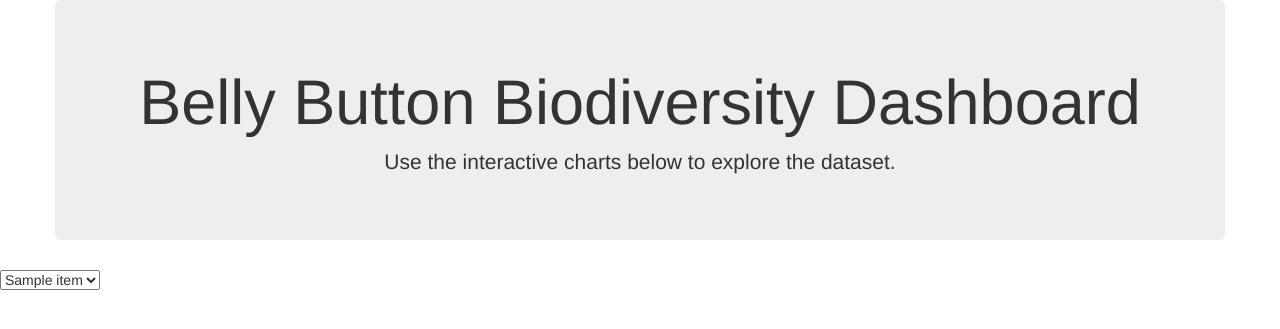
After one commit to ptendolkar1/Biodiversity_unit15_HW_challenge, a Flask app: template templates/index1.html in a window 1280 px wide. The commit adds this page. Shown: the top 329 px of the page. Run offline with Flask 2, Linux system fonts and the light colour scheme; the template is opened without the code that fills it: most values are stand-ins (such as "Sample title", 1, 10 or a date in 2020); parts of the project's set-up code (start-up, migrations or seed data) failed here and were passed over; some libraries are stand-ins or nearby versions.

Commit message:
turn in hw unit15 Biodiversity

```diff
--- a/app.py
+++ b/app1.py
@@ -11,8 +11,6 @@ from flask import (
 # Flask Setup
 #################################################
 app = Flask(__name__)
-
-print("pt1")
 #################################################
 # Data is fetched from csv files to Pandas dataframes
 #################################################
@@ -33,13 +31,7 @@ metadata_df = metadata_df.fillna(0)
 # extract required column as a list
 sample_IDs = metadata_df['SAMPLEID'].tolist()
 
-
-# @app.before_first_request
-# def setup():
-#     # Recreate database each time for demo
-#     db.drop_all()
-#     db.create_all()
-#     print("pt4")
+sample_names = ["BB_" + str(s) for s in sample_IDs]
 
 
 #################################################
@@ -49,7 +41,10 @@ sample_IDs = metadata_df['SAMPLEID'].tolist()
 @app.route("/")
 # Returns the dashboard homepage.
 def home():
-    return "Welcome!"
+    # return "Welcome!"
+    sample_names = ["BB_" + str(s) for s in sample_IDs]
+    print(sample_names)
+    return render_template('index.html', sample_names=sample_names)
 
 @app.route('/names')
 # List of sample names.
@@ -113,9 +108,10 @@ def samplefunction(sample):
     row_df = metadata_df.loc[metadata_df['SAMPLEID'] == sample_id]
     # df with needed columns
     sample_df = row_df[['AGE','BBTYPE','ETHNICITY','GENDER','LOCATION','SAMPLEID']]
-    # 'records' arg creates dict in required format
+    # 'records' arg creates a list of dictionaries (here only 1 dict)
     sample_dict = sample_df.to_dict('records')
-    return(jsonify(sample_dict))
+    # [0] returns dict in { } format, without [0] it returns in [{ }] foramt as its a list.
+    return(jsonify(sample_dict[0]))
 
 @app.route('/wfreq/<sample>')
     # Weekly Washing Frequency as a number.
@@ -129,10 +125,10 @@ def wash_freq(sample):
     sample_id = int(sample[3:])
     # single row df created below
     row_df = metadata_df.loc[metadata_df['SAMPLEID'] == sample_id]
-    print("pt1")
-    # df with needed columns
-    WFREQ = int(row_df.iloc[0]['WFREQ'])
-    print("pt2")
+    print(row_df)
+    # df with needed columns. Rounded because BB_963 has freq 3.5
+    WFREQ = int(round((row_df.iloc[0]['WFREQ'])))
+    #print(WFREQ)
     return(jsonify(WFREQ))
 
 
@@ -165,7 +161,7 @@ def ids_values(sample):
     samples_df = pd.read_csv("./DataSets/belly_button_biodiversity_samples.csv", index_col=None)
     # fill NaNs with 0's
     samples_df = samples_df.fillna(0)
-    # get the 2 required columns; one is passed sample in function arg.
+    # get the 2 required columns; one is passed sample from function arg.
     id_values_df = samples_df[['otu_id', sample]].copy()
     values_descend_df = id_values_df.sort_values(sample, ascending=False)
     values_descend_df[sample] = values_descend_df[sample].astype(int) # convert sample column values to 'int's
@@ -175,5 +171,7 @@ def ids_values(sample):
     values_descend_list.append(values_descend_dict.copy())
     return(jsonify(values_descend_list))
 
+
+
 if __name__ == "__main__":
-    app.run()
+    app.run(debug=True)
--- /dev/null
+++ b/static/plotly1.js
@@ -0,0 +1,52 @@
+function init() {
+  console.log("inside init - plotly1.js")
+
+  document.getElementById("selection").addEventListener("change", function(e) {
+    var sampleID = e.target.value
+    Promise.all([
+      fetch(`/metadata/${sampleID}`).then(x => x.json()), //@app.route('/metadata/<sample>')
+      fetch(`/wfreq/${sampleID}`).then(x => x.json()),    //@app.route('/wfreq/<sample>')
+      fetch(`/samples/${sampleID}`).then(x => x.json())  //@app.route('/samples/<sample>')
+    ]).then(function (a) {  //'a' = array of results of 3 promises above
+        console.log("a[0]=", a[0])
+        console.log("a[1]=", a[1])
+        console.log("a[2]=", a[2])
+        var list = document.getElementById('meta') //prints to webpage due to "meta" html tag
+        list.innerHTML = "",  //clears list of the previous content from webpage before printing below
+        console.log("after innerHTML")
+        for (var x in a[0]) {
+          var listElement = document.createElement('li')
+          listElement.innerText = `${x}: ${a[0][x]}`
+          list.appendChild(listElement)
+          console.log("after appendChild")
+          }
+        // var s1 = "new" ; var s2 = `This is ${s} toy` ; //back-ticks only; not quotes
+        // console.log(s2) produces "This is new toy"
+        // ${} is a way of printing a variable inside a string without using "" and +
+
+        document.getElementById("freq").innerHTML = "Washing Frequency =" + a[1]
+
+        var data = [{
+          values: a[2][0].sample_values.slice(0, 10),
+          labels: a[2][0].otu_id.slice(0, 10),
+          type: "pie"
+          }]
+
+        var layout = {
+          height: 400,
+          width: 400
+          };
+
+        Plotly.plot("pie", data, layout); //overlay data structure built in.
+      })
+    })
+
+  function updatePlotly(newdata) { //Plotly.restyle` updates chart on new selected sample
+    var PIE = document.getElementById("pie");
+    Plotly.restyle(PIE, "values", [newdata]);
+  }
+
+  updatePlotly(data);
+};
+
+init();
--- /dev/null
+++ b/templates/index1.html
@@ -0,0 +1,58 @@
+<!DOCTYPE html>
+<html lang="en">
+<head>
+  <meta charset="UTF-8">
+  <meta name="viewport" content="width=device-width, initial-scale=1.0">
+  <meta http-equiv="X-UA-Compatible" content="ie=edge">
+  <title>Belly_Button_Biodiversity_unit15_visualization_HW</title>
+  <!-- Latest compiled and minified CSS -->
+  <link rel="stylesheet" href="https://maxcdn.bootstrapcdn.com/bootstrap/3.3.7/css/bootstrap.min.css" integrity="sha384-BVYiiSIFeK1dGmJRAkycuHAHRg32OmUcww7on3RYdg4Va+PmSTsz/K68vbdEjh4u" crossorigin="anonymous">
+
+  <!-- Optional theme -->
+  <link rel="stylesheet" href="https://maxcdn.bootstrapcdn.com/bootstrap/3.3.7/css/bootstrap-theme.min.css" integrity="sha384-rHyoN1iRsVXV4nD0JutlnGaslCJuC7uwjduW9SVrLvRYooPp2bWYgmgJQIXwl/Sp" crossorigin="anonymous">
+
+  <!-- Latest compiled and minified JavaScript -->
+  <script src="https://maxcdn.bootstrapcdn.com/bootstrap/3.3.7/js/bootstrap.min.js" integrity="sha384-Tc5IQib027qvyjSMfHjOMaLkfuWVxZxUPnCJA7l2mCWNIpG9mGCD8wGNIcPD7Txa" crossorigin="anonymous"></script>
+
+  <script src="https://cdn.plot.ly/plotly-latest.min.js"></script>
+  <link rel="stylesheet" href="/static/app.css" type="text/css">
+</head>
+
+<body>  <!--Insert background="background image.JPG" but result text needs adjustment-->
+  <div class="container">
+    <div class="jumbotron">
+      <h1 class='head'>Belly Button Biodiversity Dashboard</h1>
+      <p class='head'>Use the interactive charts below to explore the dataset.</p>
+    </div>
+  </div>
+
+  <select name="" id="selection">
+    {% for item in sample_names %}
+      <option value="{{item}}">{{item}}</option>
+    {% endfor %}
+  </select>
+
+    <!--<select id="selDataset" onchange="optionChanged(this.value)"></select>
+    <script>
+      function optionChanged(value) {
+          var para = document.createElement("P"); 	// Create a <p>
+          var t = document.createTextNode("This is a paragraph."); //Create text node
+          para.appendChild( t );			//Append the text to <p>
+          document.getElementById("myDIV").appendChild(para);	 //Append <p> to <div> with id="myDIV"
+      }
+      </script>-->
+
+
+
+  <!-- creates/displays option select box with options below -->
+
+<ul id="meta">
+</ul>
+
+
+<div id="pie"></div>
+
+<script src="plotly1.js"></script>
+</body>
+
+</html>
```
Also changed, not shown: templates/index.html (renamed from index.html, +19 -10 lines), static/app.css (renamed from app.css).
